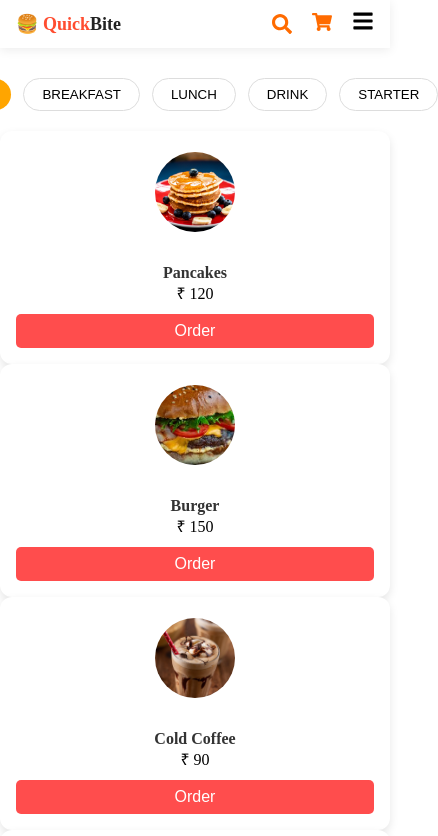
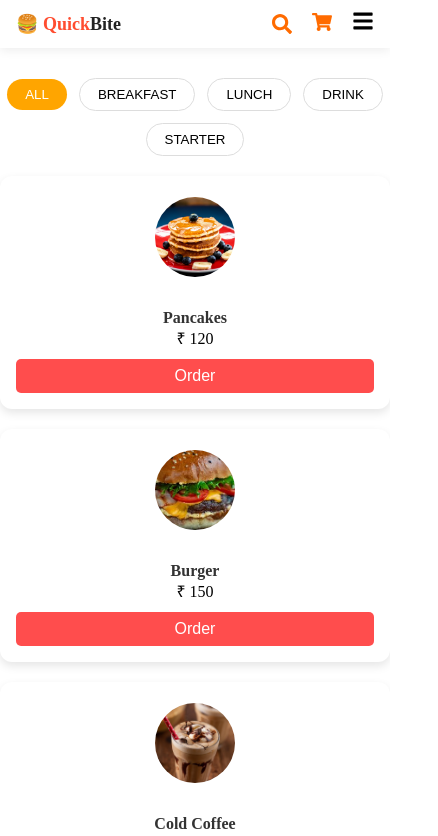
Before and after one commit to MushffiqurKhan/QuickBite, a React (Vite) app: page /categoriesPage in a window 390 px wide. Shown: the top 836 px of the page, 438 px wide, since content can reach past the window. Built offline with nearby package versions, Linux system fonts and the light colour scheme.

Commit message:
Add new Pages

```diff
--- a/src/Component/CategoriesPage/CategoriesPage.css
+++ b/src/Component/CategoriesPage/CategoriesPage.css
@@ -70,3 +70,85 @@
 .order-btn:hover{
   background-color: #e63939;
 }
+
+.filter-buttons {
+  display: flex;
+  gap: 12px;
+  justify-content: center;
+  align-items: center;
+  margin: 30px 0 20px 0;
+
+}
+
+.filter-buttons button {
+  padding: 8px 18px;
+  border-radius: 20px;
+  border: 1px solid #ddd;
+  background: white;
+
+
+  cursor: pointer;
+}
+
+.filter-buttons .active {
+  background: orange;
+  color: white;
+  border: none;
+}
+
+.cards {
+  /* border: 2px solid black; */
+  display: flex;
+  justify-content: space-evenly;
+  flex-wrap: wrap;
+  margin-bottom: 30px;
+}
+
+.card {
+  padding: 16px;
+  border-radius: 12px;
+  background: #fff;
+  box-shadow: 0 4px 10px rgba(0,0,0,0.1);
+  /* border: 2px solid rgb(158, 43, 43); */
+
+}
+
+.card-img {
+  width: 100%;
+  height: 160px;
+  object-fit: cover;
+  border-radius: 10px;
+  margin-bottom: 12px;
+}
+
+.tag {
+  display: inline-block;
+  margin-top: 8px;
+  padding: 4px 10px;
+  font-size: 12px;
+  border-radius: 20px;
+  background: #ffe5cc;
+  color: #ff7a00;
+}
+.order-btn{
+  padding: 8px 16px;
+  background-color: #ff4d4d;
+  color: white;
+  border: none;
+  border-radius: 5px;
+  cursor: pointer;
+  margin-top:10px ;
+}
+.order-btn:hover{
+  background-color: #e63939;
+}
+@media (max-width: 1200px) {
+  .card {
+    margin-bottom: 20px;
+  }
+}
+@media (max-width: 514px) {
+  .filter-buttons{
+    flex-wrap: wrap;
+  }
+}
```
